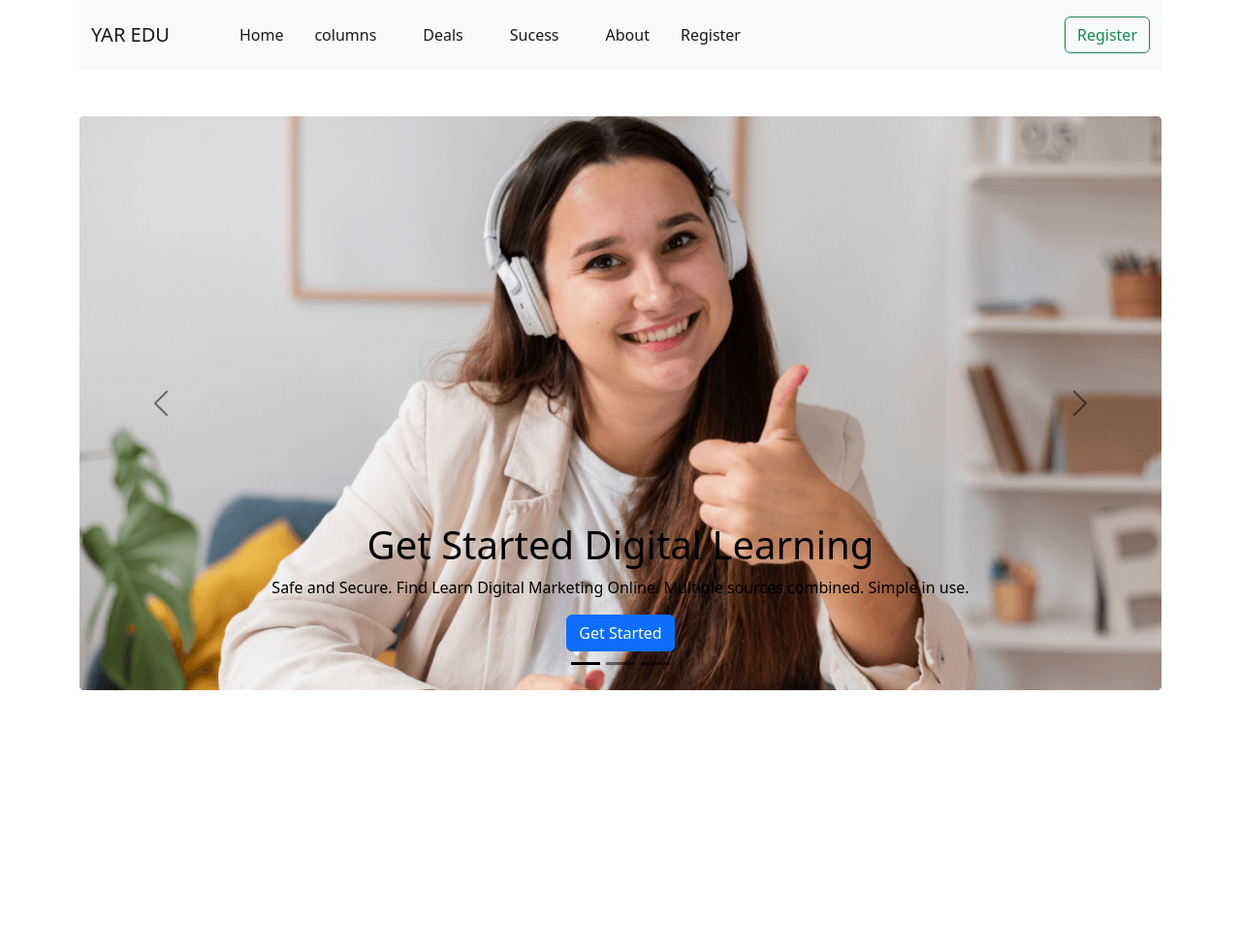
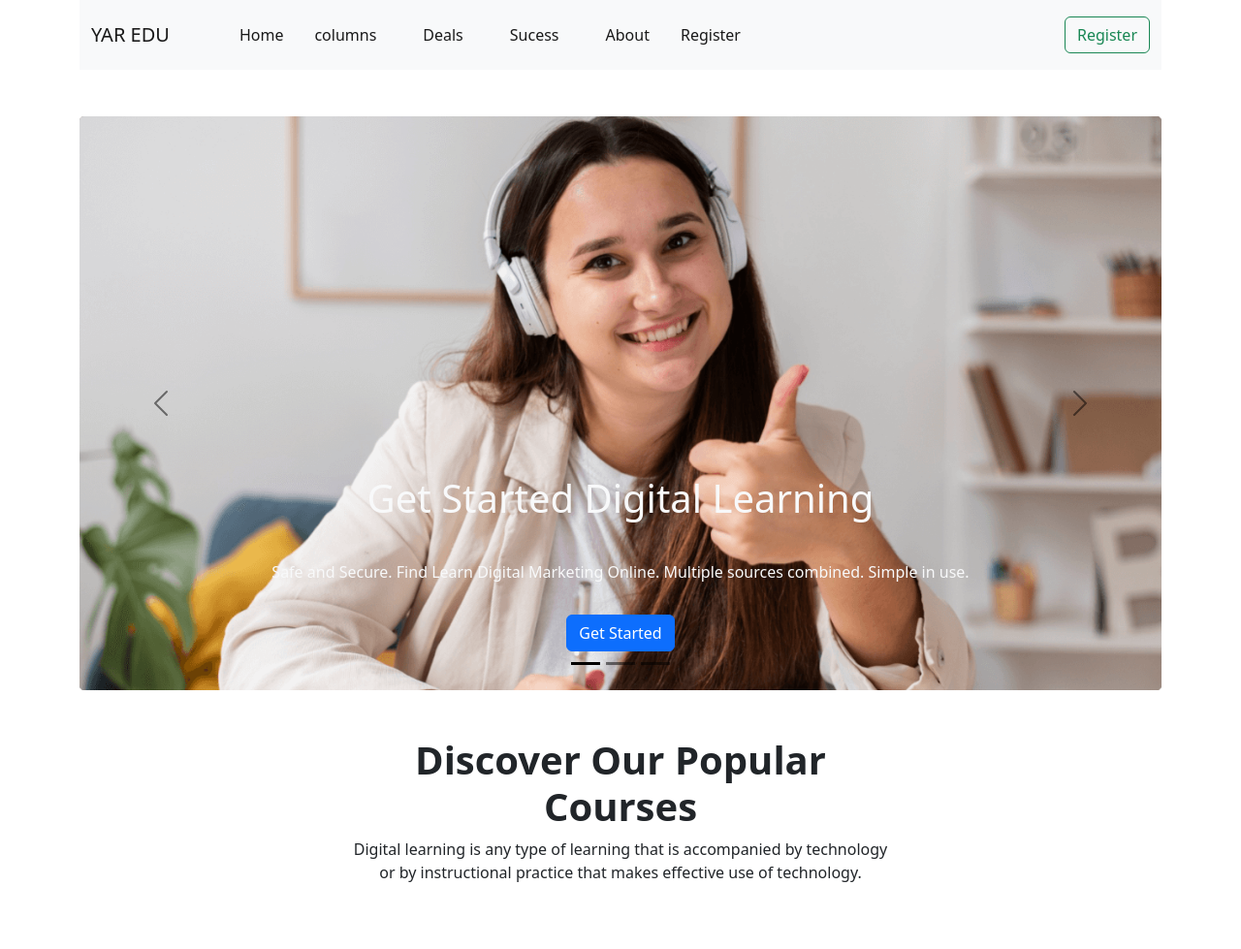
Before and after one commit to yeasinarafat51/boostap-study-ripo, a plain HTML site: page study.html in a window 1280 px wide. Shown: the whole page at 97% size. Before the commit the page ends 800 px from the top, so only its background shows below. Drawn offline with Linux system fonts and the light colour scheme.

Commit message:
main 1 added

```diff
--- a/study.html
+++ b/study.html
@@ -6,6 +6,7 @@
     <meta name="viewport" content="width=device-width, initial-scale=1.0">
     <title>study teach website</title>
     <link rel="stylesheet" href="bootstrap.min.css">
+
 </head>
 <body>
 <header class="container">
@@ -52,27 +53,29 @@
 
             </div>
             <div class="carousel-inner">
-              <div class="carousel-item active" data-bs-interval="10000">
+              <div class="carousel-item active mt-0" data-bs-interval="10000">
                 <img src="ed/images/cover/cover-1.png" class="d-block w-100" alt="...">
-                <div class="carousel-caption d-none d-md-block d-sm-block">
-                  <h1>Get Started Digital Learning</h1>
-    <p>Safe and Secure. Find Learn Digital Marketing Online. Multiple sources combined. Simple in use. </p>
-    <button type="button" class="btn btn-primary">Get Started</button>
+                <div class="y">
+                    <div class="carousel-caption d-none d-md-block d-sm-block">
+                        <h1 class="text-light p-3 mt-0">Get Started Digital Learning</h1>
+          <p class="text-light p-3">Safe and Secure. Find Learn Digital Marketing Online. Multiple sources combined. Simple in use. </p>
+          <button type="button" class="btn btn-primary">Get Started</button>
+                      </div>
                 </div>
               </div>
               <div class="carousel-item" data-bs-interval="2000">
                 <img src="ed/images/cover/cover-2.jpg" class="d-block w-100" alt="...">
                 <div class="carousel-caption d-none d-md-block d-sm-block">
-                    <h1>Get Started Digital Learning</h1>
-                    <p>Safe and Secure. Find Learn Digital Marketing Online. Multiple sources combined. Simple in use. </p>
+                    <h1 class="text-light p-3">Get Started Digital Learning</h1>
+                    <p class="text-light p-3">Safe and Secure. Find Learn Digital Marketing Online. Multiple sources combined. Simple in use. </p>
                     <button type="button" class="btn btn-primary">Get Started</button>
                 </div>
               </div>
               <div class="carousel-item">
                 <img src="ed/images/cover/cover-3.jpg" class="d-block w-100" alt="...">
                 <div class="carousel-caption d-none d-md-block d-sm-block">
-                    <h1>Get Started Digital Learning</h1>
-                    <p>Safe and Secure. Find Learn Digital Marketing Online. Multiple sources combined. Simple in use. </p>
+                    <h1 class="text-light p-3">Get Started Digital Learning</h1>
+                    <p class="text-light p-3">Safe and Secure. Find Learn Digital Marketing Online. Multiple sources combined. Simple in use. </p>
                     <button type="button" class="btn btn-primary">Get Started</button>
                 </div>
               </div>
@@ -89,6 +92,14 @@
       </section>
 
 </header>
+<main>
+    <section class="container p-2 mb-2 border-opacity-25 p-5 d-flex justify-content-center">
+<div class="text-center">
+    <h1><b>Discover Our Popular <br> Courses</b></h1>
+<p>Digital learning is any type of learning that is accompanied by technology <br> or by instructional practice that makes effective use of technology. </p>
+</div>
+    </section>
+</main>
 
  <script src="bootstrap.min.js"></script>
 </body>
```
Also changed, not shown: yeasin.html (+1 -1 lines).
